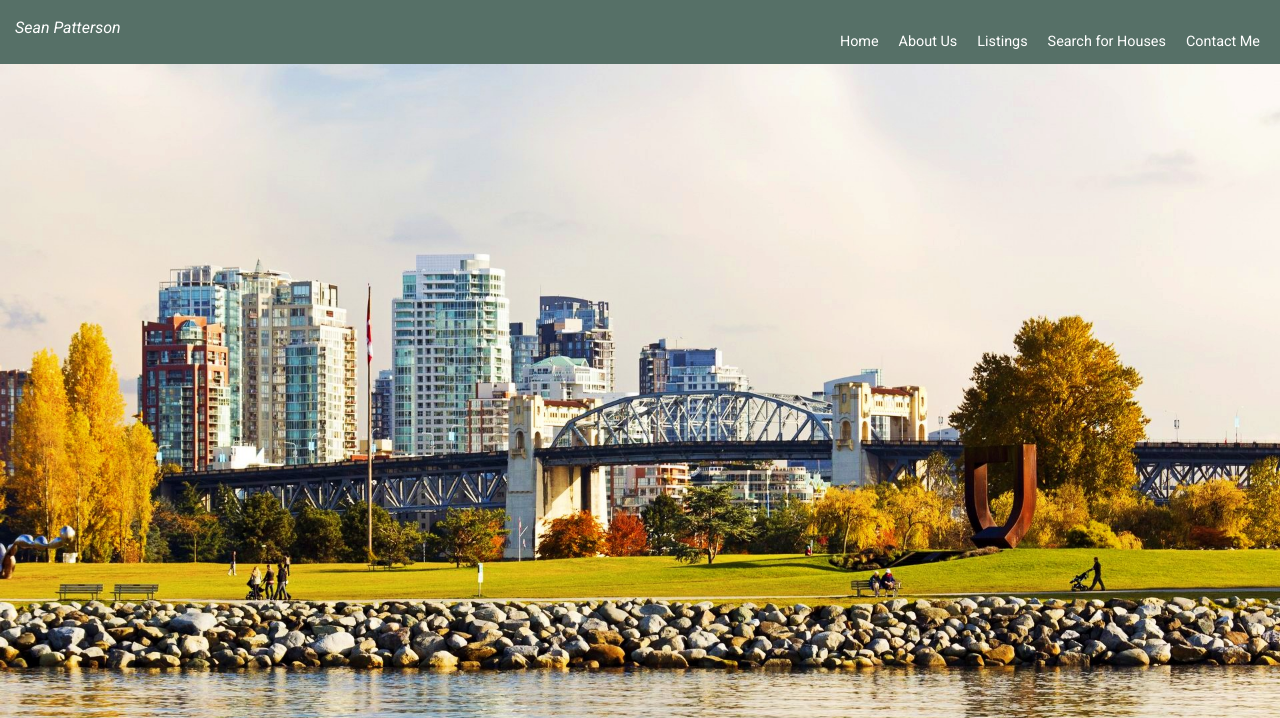
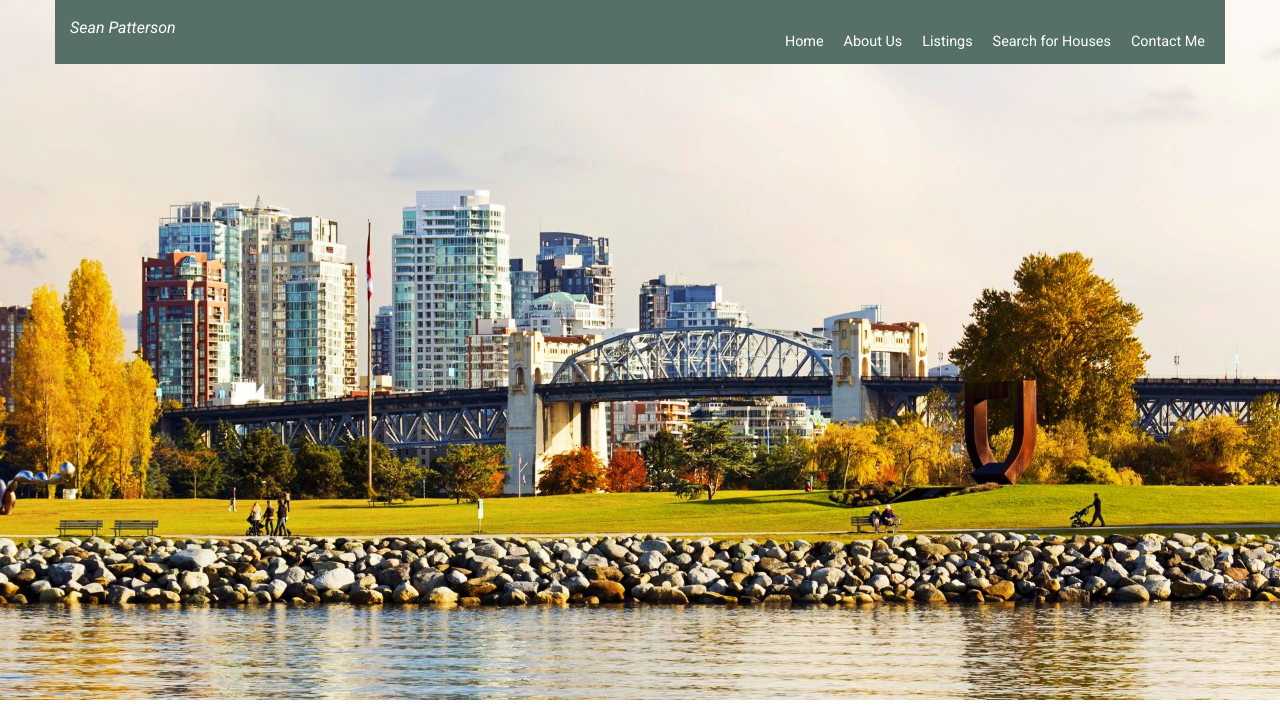
Before and after one commit to allisonng/realtorsite, a plain HTML site: page index.html in a window 1280 px wide. Shown: the top 718 px of the page. Drawn offline with nearby package versions, Linux system fonts and the light colour scheme.

Commit message:
nav bar now fixed position, trying to get nav bar background width to page width, goddamn page width

```diff
--- a/index.html
+++ b/index.html
@@ -10,7 +10,10 @@
 </head>
 <body>
 
-	<nav class="top-bar" data-topbar role="navigation" data-options="stick_on: large; dropdown_autoclose: false">
+	<div class="fixed">
+		<div class="row">
+			<div class="large-12 columns">
+				<nav class="top-bar" data-topbar role="navigation">
 					<div class="top-bar-wrapper">
 						<ul class="title-area">
 							<li class="name">Sean Patterson</li>
@@ -28,6 +31,10 @@
 						</section>
 					</div>
 				</nav>
+
+			</div>
+		</div>
+	</div>
 
 	<div class="row fullWidth">
 		<div class="large-12 hide-for-small">
@@ -225,7 +232,8 @@
 
 <!-- 	<script src="js/slidy.js"></script> -->
 	<script src="js/vendor/jquery.js"></script>
-	<script src="js/foundation/foundation.js"></script>
+	<script src="js/foundation.min.css"></script>
+	<!-- <script src="js/foundation/foundation.js"></script> -->
 	<script src="js/foundation/foundation.orbit.js"></script>
 	<script>
 	$(document).foundation();
```
Lines whose indentation alone changed are shown as unchanged.
